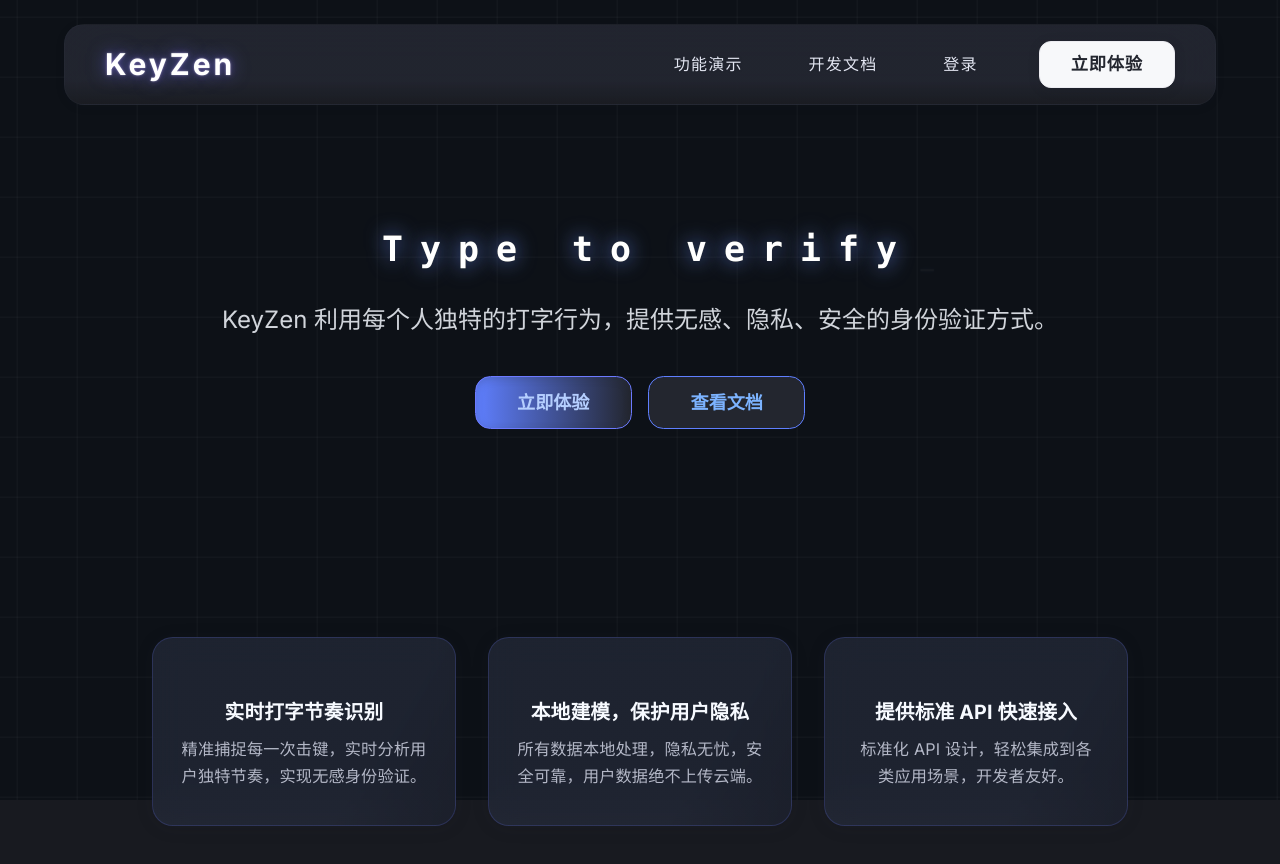
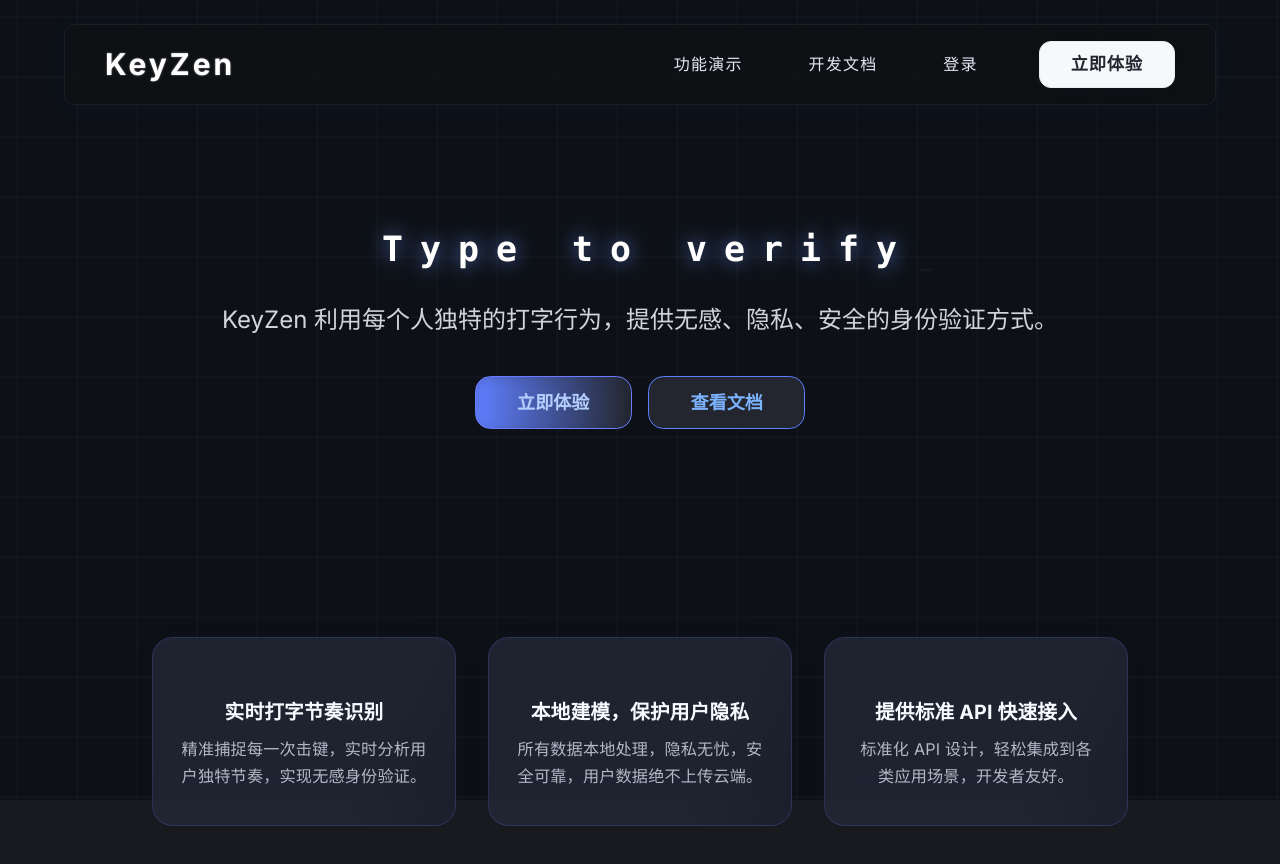
Before and after one commit to 08820048/KeyZen, a Vue app: page / in a window 1280 px wide. Shown: the top 864 px of the page. Built offline with nearby package versions, Linux system fonts and the light colour scheme; a small style sheet from the web is missing.

Commit message:
调整导航栏圆角、透明度、立体感，去除蓝色光晕，背景更通透

```diff
--- a/src/components/Navbar.vue
+++ b/src/components/Navbar.vue
@@ -1,7 +1,7 @@
 <template>
   <div class="fixed top-6 left-0 w-full z-[100] pointer-events-none flex justify-center">
     <nav
-      class="navbar-extract pointer-events-auto max-w-6xl w-[94vw] md:w-[92vw] flex items-center justify-between py-3 px-4 md:py-4 md:px-10 rounded-2xl shadow-xl bg-glass/85 backdrop-blur-lg border border-glass transition-all duration-500"
+      class="navbar-extract pointer-events-auto max-w-6xl w-[94vw] md:w-[92vw] flex items-center justify-between py-3 px-4 md:py-4 md:px-10 rounded-lg shadow-xl bg-glass/85 backdrop-blur-lg border border-glass transition-all duration-500"
     >
       <div class="flex items-center">
         <span class="text-2xl md:text-3xl font-extrabold tracking-widest select-none text-white logo-glow-soft relative overflow-visible leading-none">
@@ -33,16 +33,16 @@
 
 <style scoped>
 .navbar-extract {
-  /* 移除明显阴影与发灰边框，提升沉稳感 */
-  box-shadow: 0 2px 12px 0 rgba(40,44,52,0.05); /* 极淡柔和，仅底部有轻微层次 */
-  border: 1.5px solid rgba(80,90,120,0.07); /* 更淡更自然 */
-  background: linear-gradient(180deg, rgba(38,41,52,0.82) 70%, rgba(28,30,36,0.90) 100%);
-  backdrop-filter: blur(28px) saturate(1.12);
-  border-radius: 1.25rem;
+  background: rgba(16,17,18,0.38);
+  box-shadow: 0 4px 24px 0 rgba(31, 38, 135, 0.07);
+  backdrop-filter: blur(3.5px);
+  -webkit-backdrop-filter: blur(3.5px);
+  border-radius: 10px;
+  border: 1.5px solid rgba(160,180,220,0.08);
   transition: background 0.28s cubic-bezier(0.4,0,0.2,1), box-shadow 0.28s, border-color 0.28s;
 }
 .logo-glow-soft {
-  text-shadow: 0 0 18px #6c7aff99, 0 0 6px #a970ff55, 0 0 2px #fff8;
+  text-shadow: 0 0 2px #fff8;
   position: relative;
 }
 .nav-link-enhanced {
@@ -85,6 +85,9 @@
 .nav-link-enhanced:focus {
   color: #fff;
   text-shadow: 0 0 12px #5F7FFF, 0 0 3px #A970FF;
+  background: rgba(255,255,255,0.10);
+  box-shadow: 0 1.5px 8px 0 #b3d3ff33;
+  filter: brightness(1.22);
 }
 .nav-link-enhanced:active {
   color: #A970FF;
```
Also changed, not shown: src/components/GlassNavBar.vue (added).
